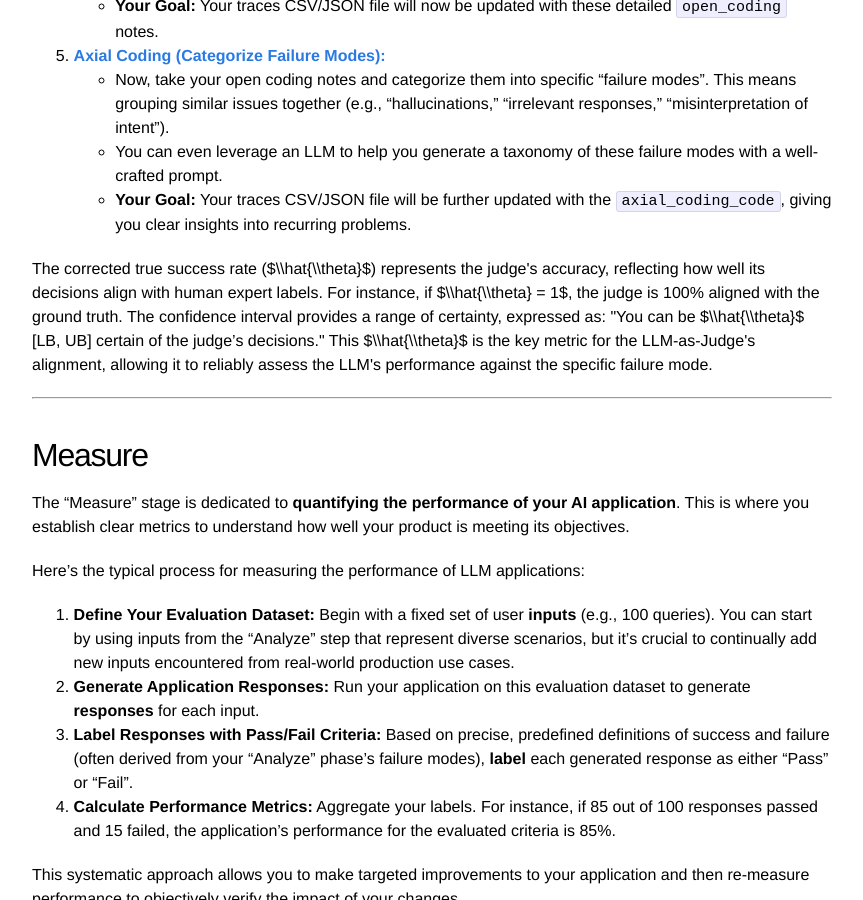
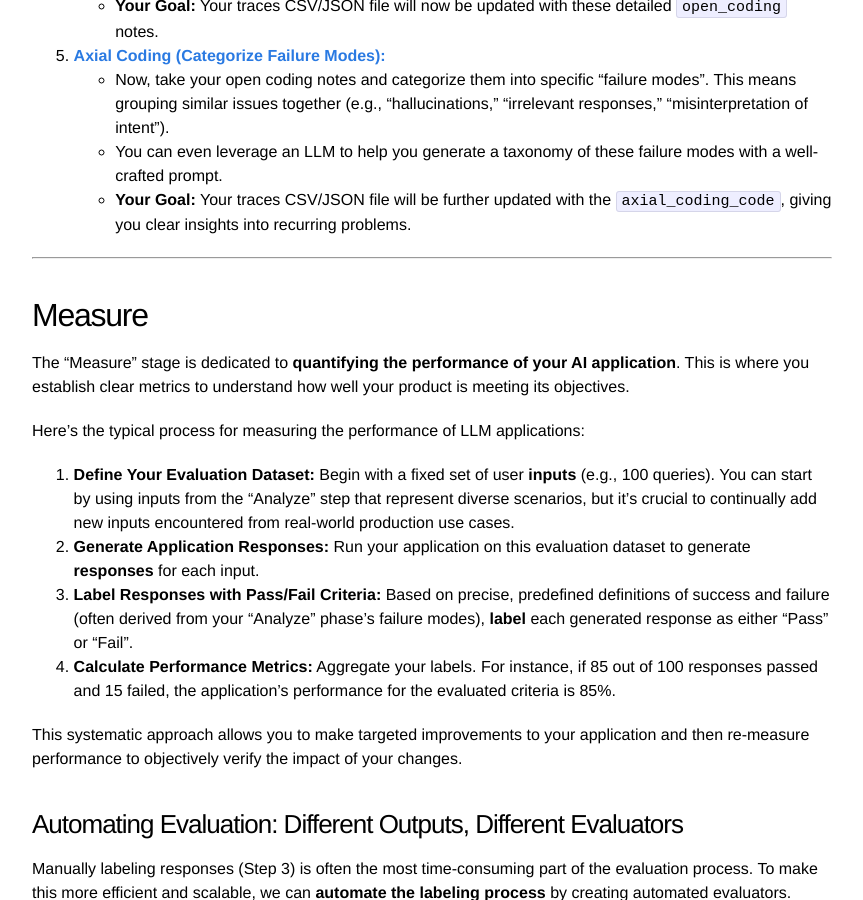
Before and after one commit to jasonmsetiadi/jasonmsetiadi.github.io, a Jekyll site: the page built from _posts/2025-06-08-llm-evals.markdown, in a window 1280 px wide and 900 px high, scrolled down 1537 px. Shown: the whole window, without its empty margins (208-1071 px from the left). Built offline with Jekyll 4.4.1, drawn with Linux system fonts in a browser that asks for light colours; comment, search, counter and statistics services are not loaded; some of the changed text lies outside the part shown.

Commit message:
Update 2025-06-08-llm-evals.markdown

```diff
--- a/_posts/2025-06-08-llm-evals.markdown
+++ b/_posts/2025-06-08-llm-evals.markdown
@@ -45,10 +45,6 @@
     * Now, take your open coding notes and categorize them into specific "failure modes". This means grouping similar issues together (e.g., "hallucinations," "irrelevant responses," "misinterpretation of intent").
     * You can even leverage an LLM to help you generate a taxonomy of these failure modes with a well-crafted prompt.
     * **Your Goal:** Your traces CSV/JSON file will be further updated with the `axial_coding_code`, giving you clear insights into recurring problems.
-
-<aside>
-    The corrected true success rate ($\\hat{\\theta}$) represents the judge's accuracy, reflecting how well its decisions align with human expert labels. For instance, if $\\hat{\\theta} = 1$, the judge is 100% aligned with the ground truth. The confidence interval provides a range of certainty, expressed as: "You can be $\\hat{\\theta}$ [LB, UB] certain of the judge’s decisions." This $\\hat{\\theta}$ is the key metric for the LLM-as-Judge's alignment, allowing it to reliably assess the LLM's performance against the specific failure mode.
-</aside>
 
 ---
 
@@ -139,6 +135,10 @@
         - The corrected true success rate (θ̂) (using [judgy](https://github.com/ai-evals-course/judgy/blob/main/src/judgy/core.py) library).
         - The 95% Confidence Interval (CI) for θ (using [judgy](https://github.com/ai-evals-course/judgy/blob/main/src/judgy/core.py) library).
 
+\<aside\>
+The corrected true success rate ($\\hat{\\theta}$) represents the judge's accuracy, reflecting how well its decisions align with human expert labels. For instance, if $\\hat{\\theta} = 1$, the judge is 100% aligned with the ground truth. The confidence interval provides a range of certainty, expressed as: "You can be $\\hat{\\theta}$ [LB, UB] certain of the judge’s decisions." This $\\hat{\\theta}$ is the key metric for the LLM-as-Judge's alignment, allowing it to reliably assess the LLM's performance against the specific failure mode.
+\</aside\>
+
 ---
 
 ## Improve
```
